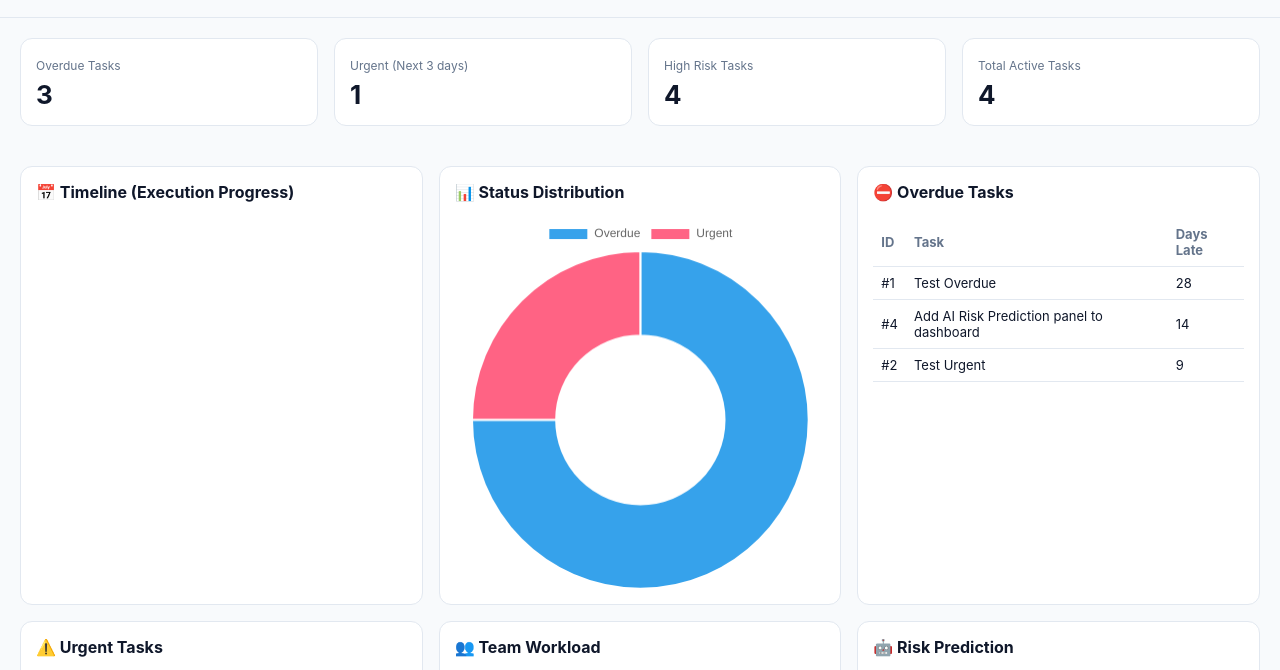
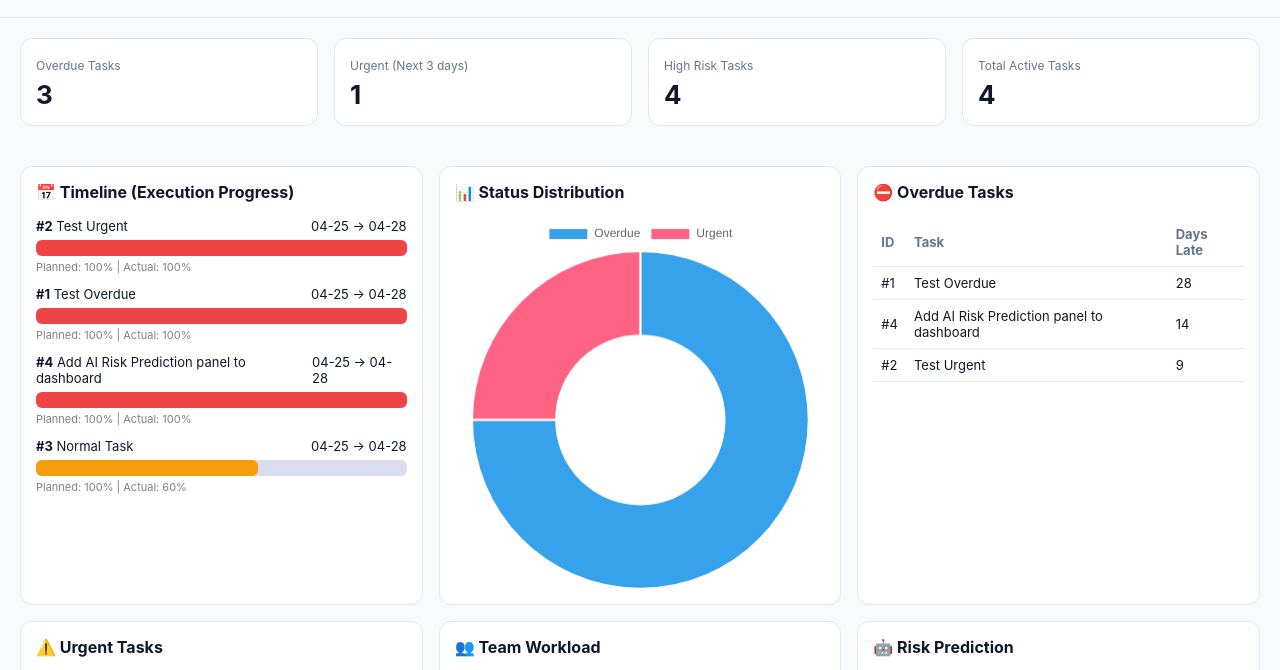
Before and after one commit to potatoscript/portfolio-dashboard, a website: page docs/index.html in a window 1280 px wide. Shown: the part 92-762 px from the top of the page. Drawn offline with nearby package versions, Linux system fonts and the light colour scheme.

Commit message:
Update index.html

```diff
--- a/docs/index.html
+++ b/docs/index.html
@@ -368,87 +368,110 @@ function renderGantt(data) {
   const el = document.getElementById("gantt");
   el.innerHTML = "";
 
-  if (!data.timeline || data.timeline.length === 0) {
+  if (!data.timeline || !data.timeline.length) {
     el.innerHTML = "<p class='empty'>No timeline data</p>";
     return;
   }
 
+  const now = new Date();
+
   data.timeline.forEach(task => {
 
-    // ✅ CORRECT FIELD NAMES
-    const start = new Date(task.start);
-    const due   = new Date(task.due);
+    // =====================
+    // 🛡️ SAFE FALLBACK DATA
+    // =====================
 
-    if (isNaN(start) || isNaN(due)) {
-      console.warn("⚠️ Invalid date in task:", task);
-      return;
+    const hasDates = task.start || task.startDate || task.due || task.dueDate;
+
+    let start = task.startDate || task.start;
+    let due   = task.dueDate   || task.due;
+
+    // fallback fake dates if missing (so UI still shows)
+    if (!hasDates) {
+      due = new Date();
+      start = new Date(due.getTime() - 3 * 86400000);
+    } else {
+      start = new Date(start);
+      due = new Date(due);
     }
 
     // =====================
-    // FORMAT DATE
+    // 📊 PROGRESS FALLBACK
     // =====================
-    const fmt = d => d.toISOString().slice(5,10);
+
+    let progress = task.progress;
+
+    if (progress == null) {
+      if (task.status === "delayed") progress = 100;
+      else if (task.status === "at-risk") progress = 60;
+      else progress = 30;
+    }
+
+    // planned = based on time
+    const total = (due - start) / 86400000;
+    const passed = (now - start) / 86400000;
+
+    let planned = 0;
+    if (total > 0) {
+      planned = Math.min(100, Math.max(0, (passed / total) * 100));
+    }
 
     // =====================
-    // STATUS COLOR
+    // 🎨 STATUS COLOR
     // =====================
+
     let cls = "ok";
     if (task.status === "delayed") cls = "delayed";
     else if (task.status === "at-risk") cls = "risk";
 
     // =====================
-    // TODAY POSITION
+    // 📅 FORMAT
     // =====================
-    const now = new Date();
-    const total = due - start;
-    const passed = now - start;
 
-    let todayPos = 0;
-    if (total > 0) {
-      todayPos = Math.min(100, Math.max(0, (passed / total) * 100));
-    }
+    const fmt = d => {
+      if (!d || isNaN(d.getTime())) return "N/A";
+      return d.toISOString().slice(5, 10);
+    };
 
     // =====================
-    // BUILD UI
+    // 🧱 RENDER
     // =====================
+
     el.insertAdjacentHTML("beforeend", `
       <div class="gantt-row fade">
 
-        <div style="display:flex; justify-content:space-between;">
-          <div>#${task.number} ${task.title}</div>
-          <div style="font-size:12px;color:gray;">
-            ${fmt(start)} → ${fmt(due)}
-          </div>
+        <div style="display:flex; justify-content:space-between; font-size:13px;">
+          <div><strong>#${task.number}</strong> ${task.title}</div>
+          <div>${fmt(start)} → ${fmt(due)}</div>
         </div>
 
-        <div class="gantt-bar">
+        <div class="gantt-bar" style="position:relative; margin-top:6px;">
 
-          <!-- planned full timeline -->
+          <!-- Planned (gray baseline) -->
           <div style="
             position:absolute;
-            width:100%;
             height:100%;
-            background:#e5e7eb;
+            width:${planned}%;
+            background:#cbd5f5;
+            opacity:0.5;
             border-radius:6px;
           "></div>
 
-          <!-- actual progress -->
+          <!-- Actual -->
           <div class="gantt-fill ${cls}" style="
-            width:${task.progress || 0}%;
+            width:${progress}%;
             position:absolute;
             height:100%;
-          "></div>
-
-          <!-- TODAY marker -->
-          <div style="
-            position:absolute;
-            left:${todayPos}%;
-            width:2px;
-            height:100%;
-            background:black;
+            border-radius:6px;
           "></div>
 
         </div>
+
+        <!-- Legend -->
+        <div style="font-size:11px; color:gray; margin-top:4px;">
+          Planned: ${planned.toFixed(0)}% | Actual: ${progress}%
+        </div>
+
       </div>
     `);
   });
```
